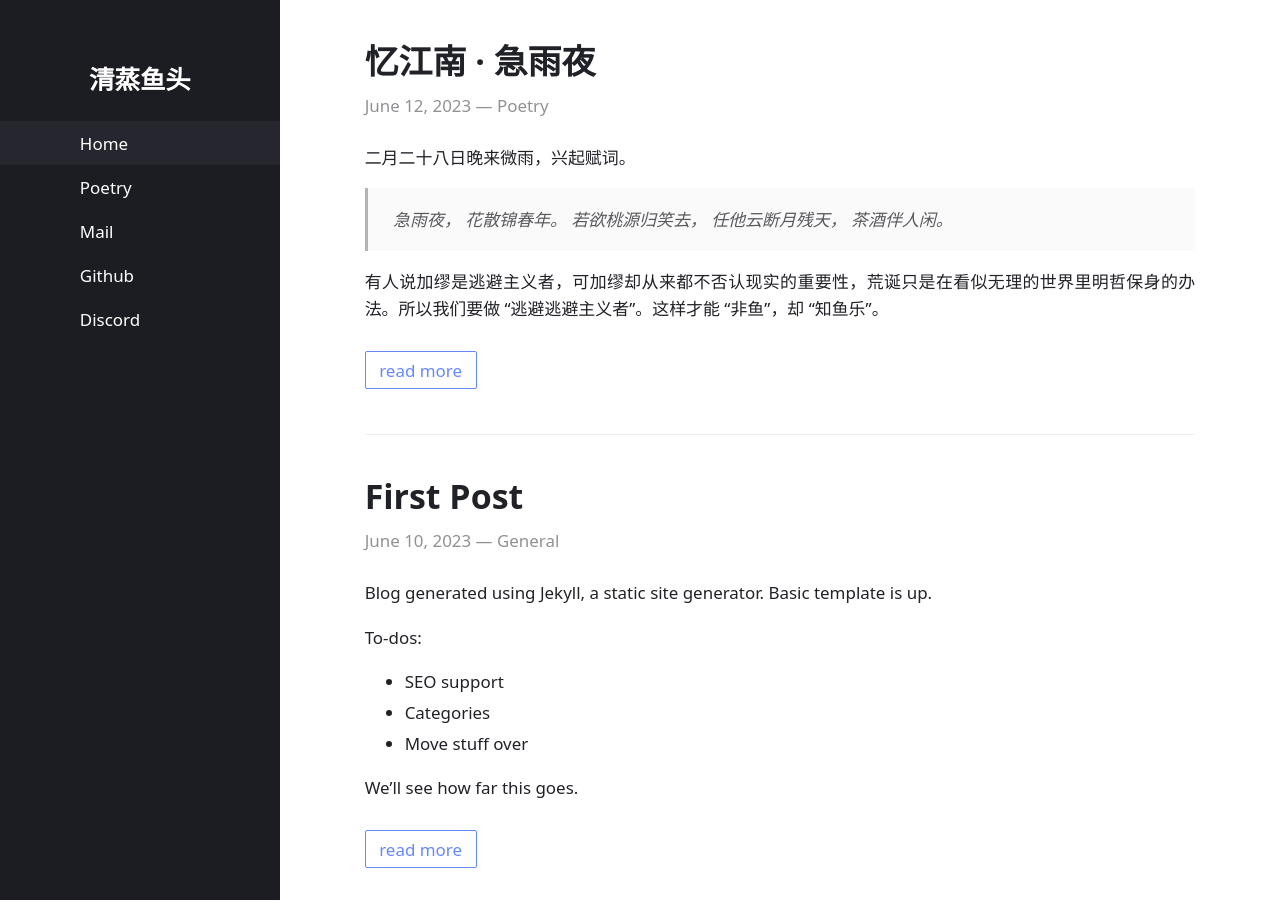
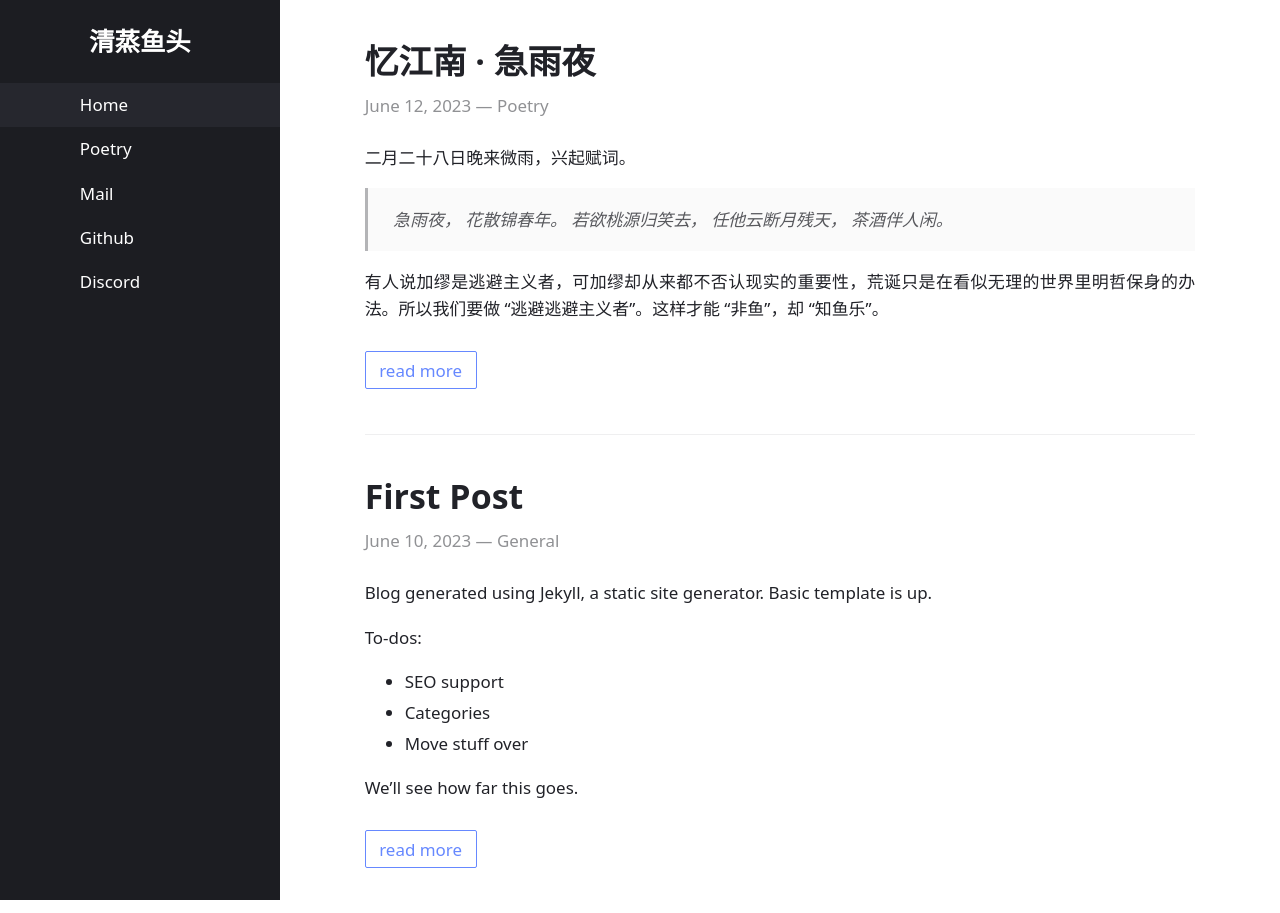
Before and after one commit to chris-zy-liu/chris-zy-liu.github.io, a Jekyll site: the page built from index.html, in a window 1280 px wide. Built offline with Jekyll 4.4.1, drawn with Linux system fonts in a browser that asks for light colours.

```diff
--- a/assets/css/sidebar.sass
+++ b/assets/css/sidebar.sass
@@ -27,6 +27,7 @@ aside
   background: darken($dark, 2%)
   color: #fff
   padding: 2.25em
+  padding-top: 0em
   width: 12em
   top: 0
   bottom: 0
```
